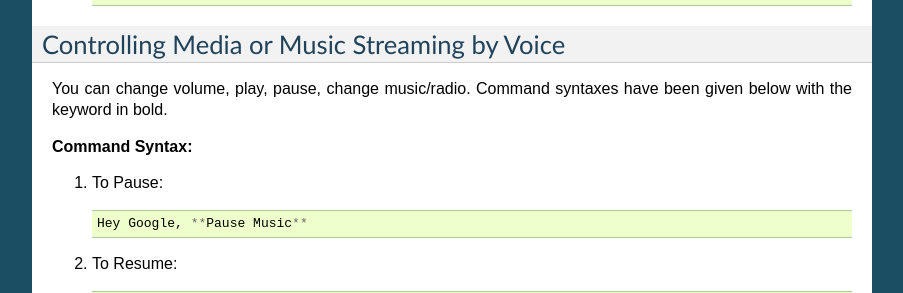
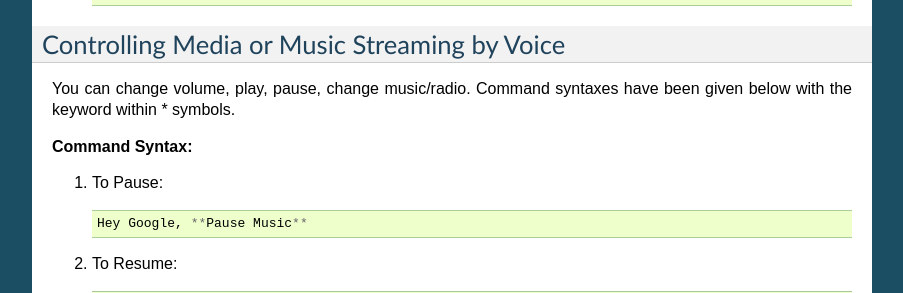
Before and after one commit to shivasiddharth/GassistPi-Documentation, a Sphinx documentation site: the page built from docs/customization.rst, in a window 1280 px wide and 900 px high, scrolled down 13885 px. Shown: the part 180-473 px from the top of the window, without its empty margins (198-1101 px from the left). Built offline with Sphinx 7.4.7, drawn with Linux system fonts in a browser that asks for light colours.

Commit message:
Update customization.rst

```diff
--- a/docs/customization.rst
+++ b/docs/customization.rst
@@ -610,7 +610,7 @@
 Controlling Media or Music Streaming by Voice
 ---------------------------------------------
 
-You can change volume, play, pause, change music/radio. Command syntaxes have been given below with the keyword in bold.
+You can change volume, play, pause, change music/radio. Command syntaxes have been given below with the keyword within * symbols.
 
 **Command Syntax:**
 
```
